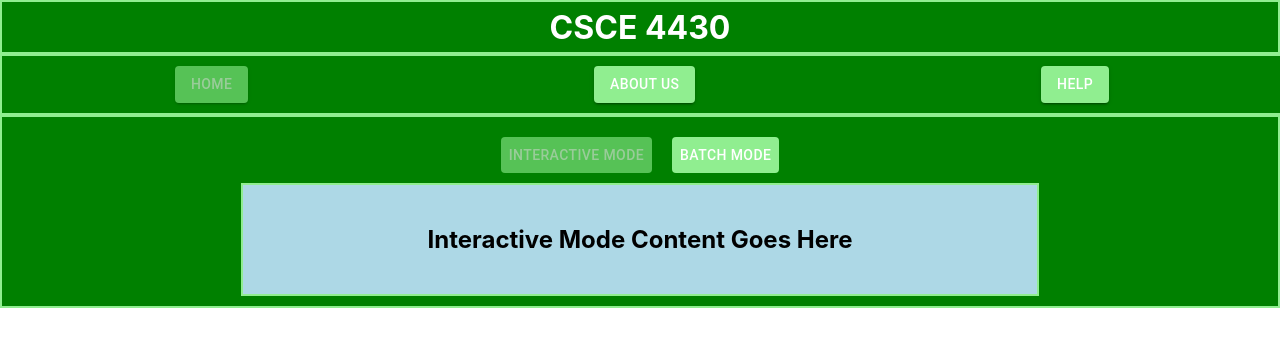
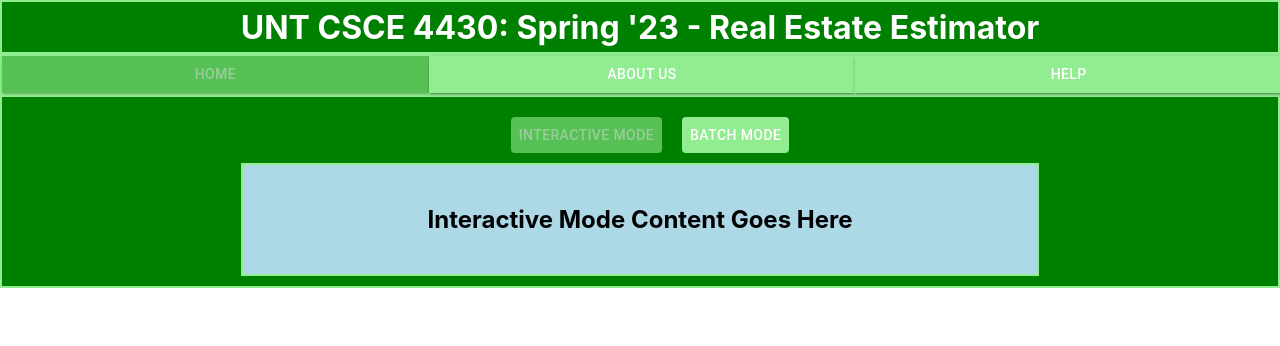
Before and after one commit to CJames95/CSCE4430, a React (Create React App) app in the folder frontend/: page / in a window 1280 px wide. Shown: the top 346 px of the page. Built offline with nearby package versions, Linux system fonts and the light colour scheme.

Commit message:
Add files via upload

```diff
--- a/frontend/src/App.js
+++ b/frontend/src/App.js
@@ -18,16 +18,16 @@
   buttonContainer: {
     display: 'flex',
     width: '100%',
-    justifyContent: 'space-around',
+    justifyContent: 'space-between',
     backgroundColor: 'green',
-    paddingBottom: '10px',
-    paddingTop: '10px',
     border: '2px solid lightgreen',
     marginTop: 0,
   },
   button: {
     backgroundColor: 'lightgreen',
     color: 'white',
+    width: '100%',
+    borderRadius: 0,
     '&:hover': {
       backgroundColor: 'lightblue',
     },
@@ -51,6 +51,7 @@
 
 const ButtonGroup = styled.div`
   display: flex;
+  width: 100%;
   justify-content: center;
   padding: 10px;
 `;
@@ -76,7 +77,7 @@
   return (
     <div className="App" style={{ backgroundColor: 'green' }}>
       <div className={classes.banner}>
-        <h1>CSCE 4430</h1>
+        <h1>UNT CSCE 4430: Spring '23 - Real Estate Estimator</h1>
       </div>
       <div className={classes.buttonContainer}>
         <Button
```
